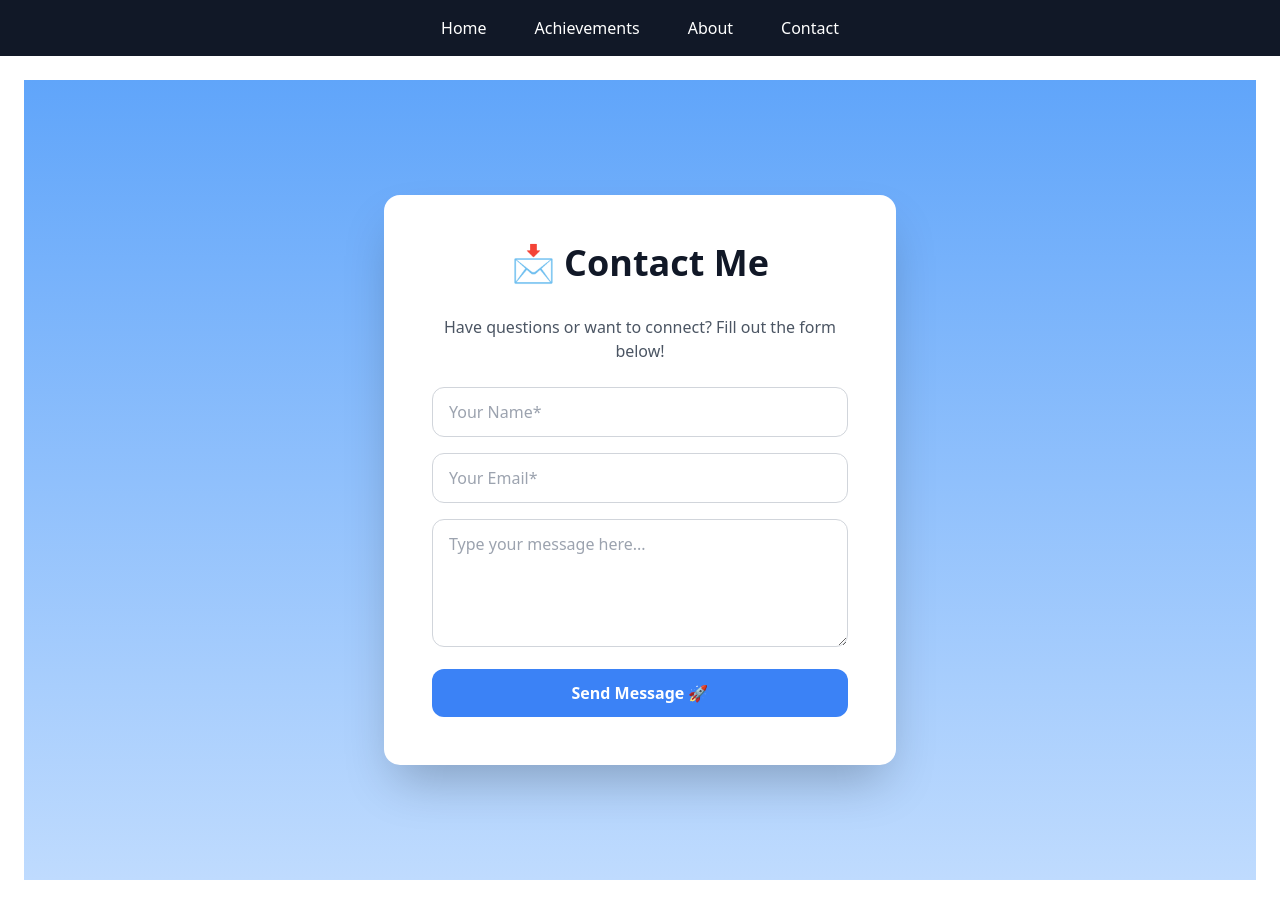
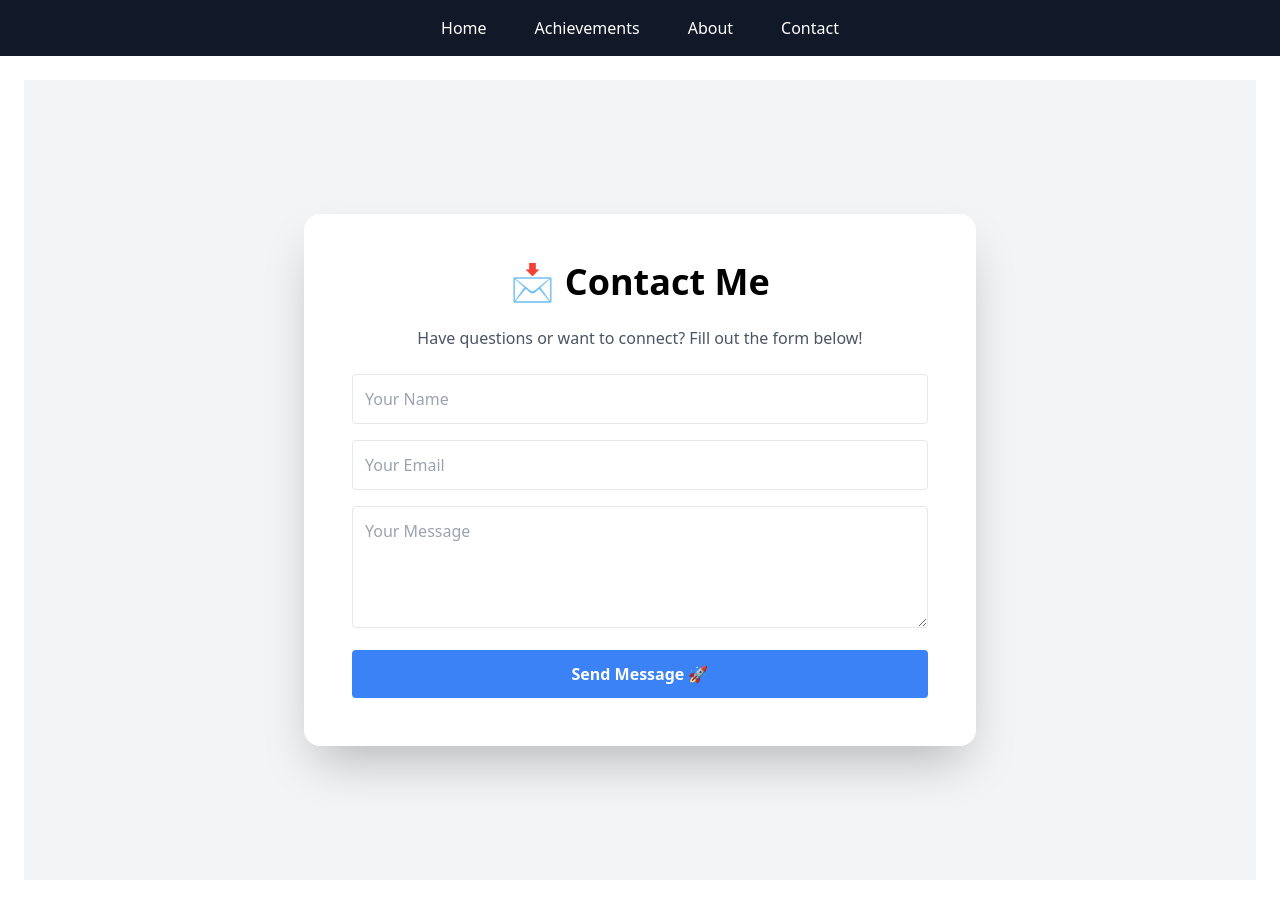
Before and after one commit to Unlinedfaun7162/personalsite, a React (Create React App) app: page /personalsite/contact in a window 1280 px wide. Built offline with nearby package versions, Linux system fonts and the light colour scheme; the HTML template or start-up script is replaced by a standard one.

Commit message:
Fixed contact page layout

```diff
--- a/src/pages/Contact.js
+++ b/src/pages/Contact.js
@@ -2,11 +2,10 @@ import React from "react";
 
 const Contact = () => {
   return (
-    <div className="min-h-screen flex items-center justify-center bg-gradient-to-b from-blue-400 to-blue-200 px-6">
-      <div className="bg-white shadow-2xl rounded-2xl p-8 md:p-12 max-w-lg w-full text-center">
-        <h2 className="text-4xl font-extrabold text-gray-900 flex justify-center items-center mb-8">
-          <span className="mr-2">📩</span> Contact Me
-        </h2>
+    <div className="flex flex-col items-center justify-center min-h-screen bg-gray-100 px-6">
+      <div className="bg-white shadow-2xl rounded-2xl p-12 max-w-2xl text-center">
+        <h1 className="text-4xl font-extrabold mb-6">📩 Contact Me</h1>
+
         <p className="text-gray-600 mb-6">
           Have questions or want to connect? Fill out the form below!
         </p>
@@ -19,27 +18,28 @@ const Contact = () => {
           <input
             type="text"
             name="name"
-            placeholder="Your Name*"
+            placeholder="Your Name"
             required
-            className="w-full px-4 py-3 rounded-xl border border-gray-300"
+            className="w-full p-3 border rounded"
           />
 
           <input
             type="email"
             name="email"
-            placeholder="Your Email*"
+            placeholder="Your Email"
             required
-            className="w-full px-4 py-3 rounded-xl border border-gray-300"
+            className="w-full p-3 border rounded"
           />
 
           <textarea
             name="message"
-            placeholder="Type your message here..."
+            placeholder="Your Message"
             required
-            className="w-full px-4 py-3 rounded-xl border border-gray-300 h-32"
+            rows="4"
+            className="w-full p-3 border rounded"
           ></textarea>
 
-          {/* Redirect to Thank You page after submit */}
+          {/* Formspree redirect */}
           <input
             type="hidden"
             name="_redirect"
@@ -48,7 +48,7 @@ const Contact = () => {
 
           <button
             type="submit"
-            className="w-full bg-blue-500 hover:bg-blue-600 text-white font-bold py-3 px-6 rounded-xl"
+            className="w-full p-3 bg-blue-500 text-white font-semibold rounded hover:bg-blue-600 transition"
           >
             Send Message 🚀
           </button>
```
